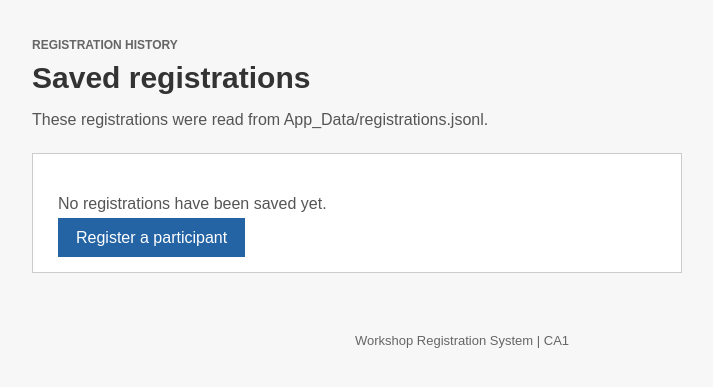
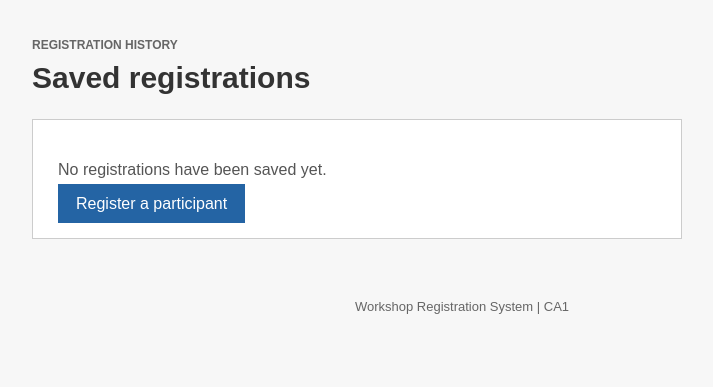
Before and after one commit to DonMarioComputing/WorkshopRegistrationApp_D00262149, an ASP.NET Core app: page /Registrations in a window 1280 px wide. Shown: the part 59-446 px from the top of the page, without its empty margins (178-891 px from the left). Run offline with ASP.NET Core 8, Linux system fonts and the light colour scheme.

Commit message:
feat: remove technicaldocumentation part from the interface

```diff
--- a/Pages/Registrations.cshtml
+++ b/Pages/Registrations.cshtml
@@ -9,7 +9,6 @@
 <div class="page-heading">
     <span class="eyebrow">REGISTRATION HISTORY</span>
     <h1>Saved registrations</h1>
-    <p>These registrations were read from App_Data/registrations.jsonl.</p>
 </div>
 
 @if (Model.LoadError is not null)
```
